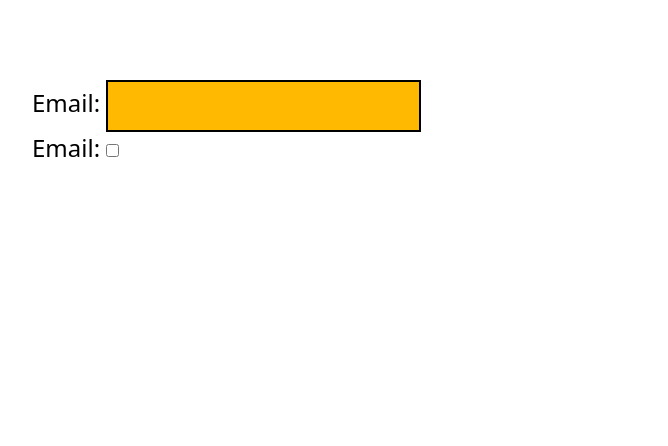
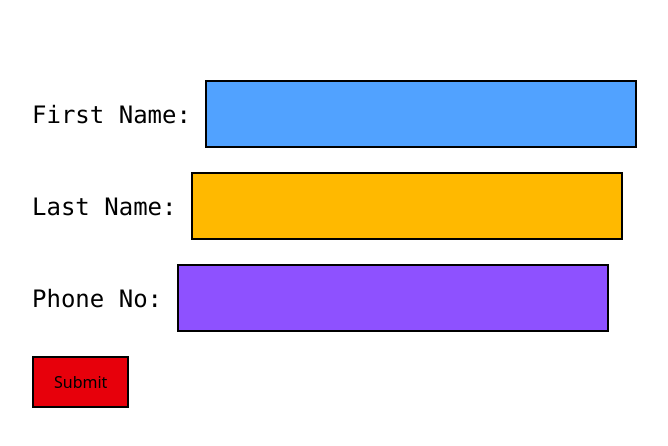
Before and after one commit to Sujal2308/React-Dev-01, a React (Vite) app: page / in a window 1280 px wide. Shown: the top 446 px of the page, without its empty margins (48-716 px from the left). Built offline with nearby package versions, Linux system fonts and the light colour scheme.

Commit message:
React Forms is installed and created a basic form

```diff
--- a/src/App.jsx
+++ b/src/App.jsx
@@ -16,6 +16,7 @@ import SideEffects from './components/SideEffects';
 import Refs from './components/Refs';
 import Test from './components/Test';
 import UniqueId from './components/UniqueId';
+import Forms from './components/Forms';
 
 
 //! using contextApi to bypass prop drilling
@@ -47,8 +48,8 @@ const App  = () =>{
      {/* <Footer/> */}
      {/* <Refs/> */}
 
-
-    <UniqueId/>
+    <Forms/>
+    {/* <UniqueId/> */}
      {/* <Test/>  */}
     </>
   )
--- /dev/null
+++ b/src/components/Forms.jsx
@@ -0,0 +1,61 @@
+import { data } from "autoprefixer";
+import { useForm } from "react-hook-form";
+import { useState } from "react";
+
+const Forms = () => {
+  const [formData, setFormData] = useState([]);
+  const {
+    register,
+    handleSubmit,
+    watch,
+    formState: { errors },
+  } = useForm();
+
+   const submitForm = (data) => {
+    setFormData([...formData, data]);
+    console.log(data);
+  };
+
+  let headingStyle = "text-2xl font-mono mt-5";
+  return (
+    <div className="mt-20 ml-20 ">
+      <form onSubmit={handleSubmit(submitForm)}>
+        <label className="text-2xl font-mono"> First Name: </label>
+        <input
+          className="px-10 py-4 border-2 bg-blue-400 text-2xl"
+          type="text"
+          {...register("firstName")}
+        />
+        <br /> <br />
+        <label className="text-2xl font-mono"> Last Name: </label>
+        <input
+          className="px-10 py-4 border-2 bg-amber-400 text-2xl"
+          type="text"
+          {...register("lastName")}
+        />
+        <br /> <br />
+        <label className="text-2xl font-mono"> Phone No: </label>
+        <input
+          className="px-10 py-4 border-2 bg-violet-500 text-2xl"
+          type="text"
+          {...register("phoneNo")}
+        />
+        <br />
+        <br />
+        <input className="border-2 px-5 py-3 bg-red-600" type="submit" />
+      </form>
+      {formData &&
+        formData.map(({ firstName, lastName, phoneNo }, index) => {
+          return (
+            <div key={index}>
+              <h1 className={headingStyle}>{firstName}</h1>
+              <h1 className={headingStyle}>{lastName}</h1>
+              <h1 className={headingStyle}>{phoneNo}</h1>
+            </div>
+          );
+        })}
+    </div>
+  );
+};
+
+export default Forms;
```
